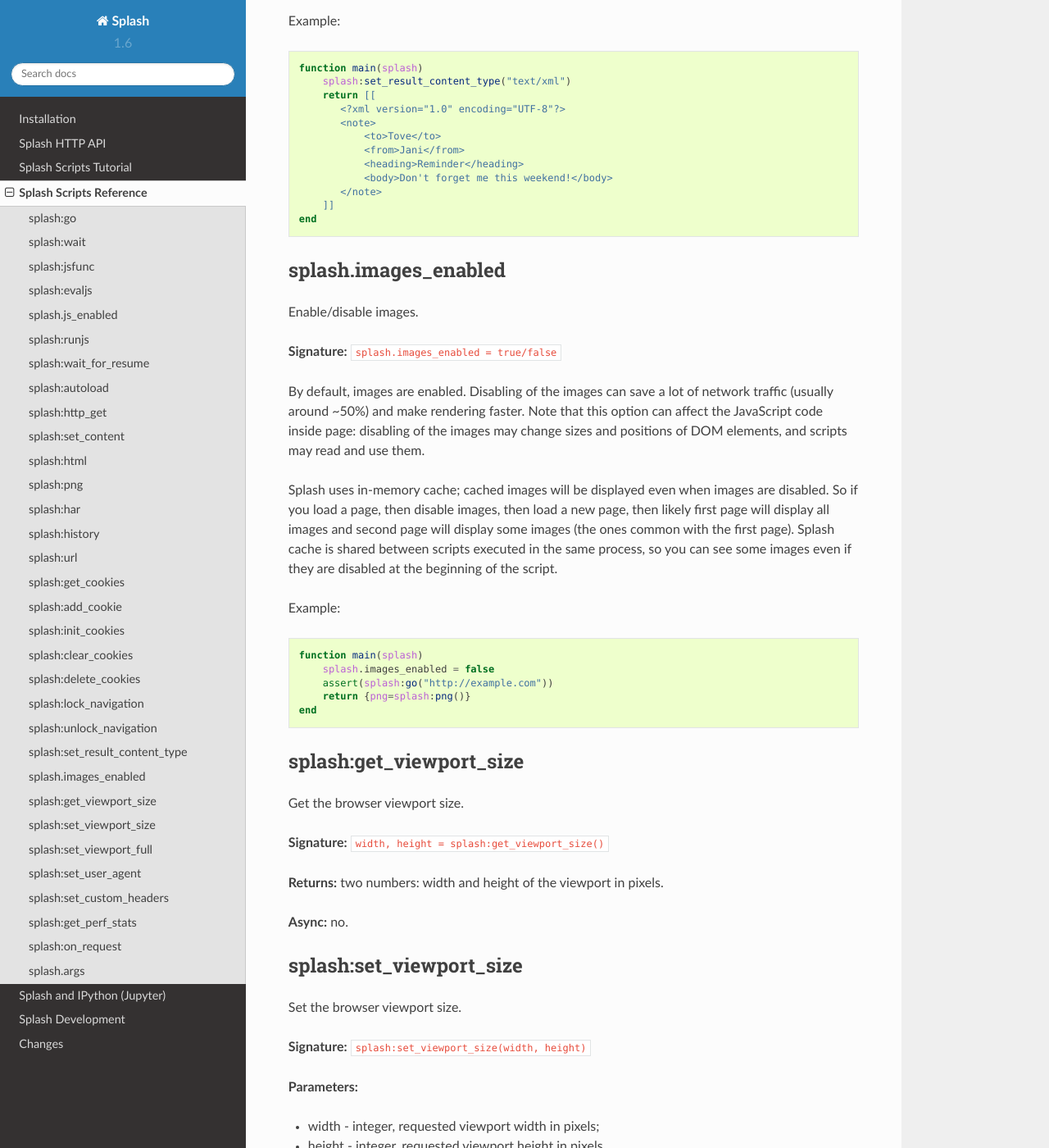
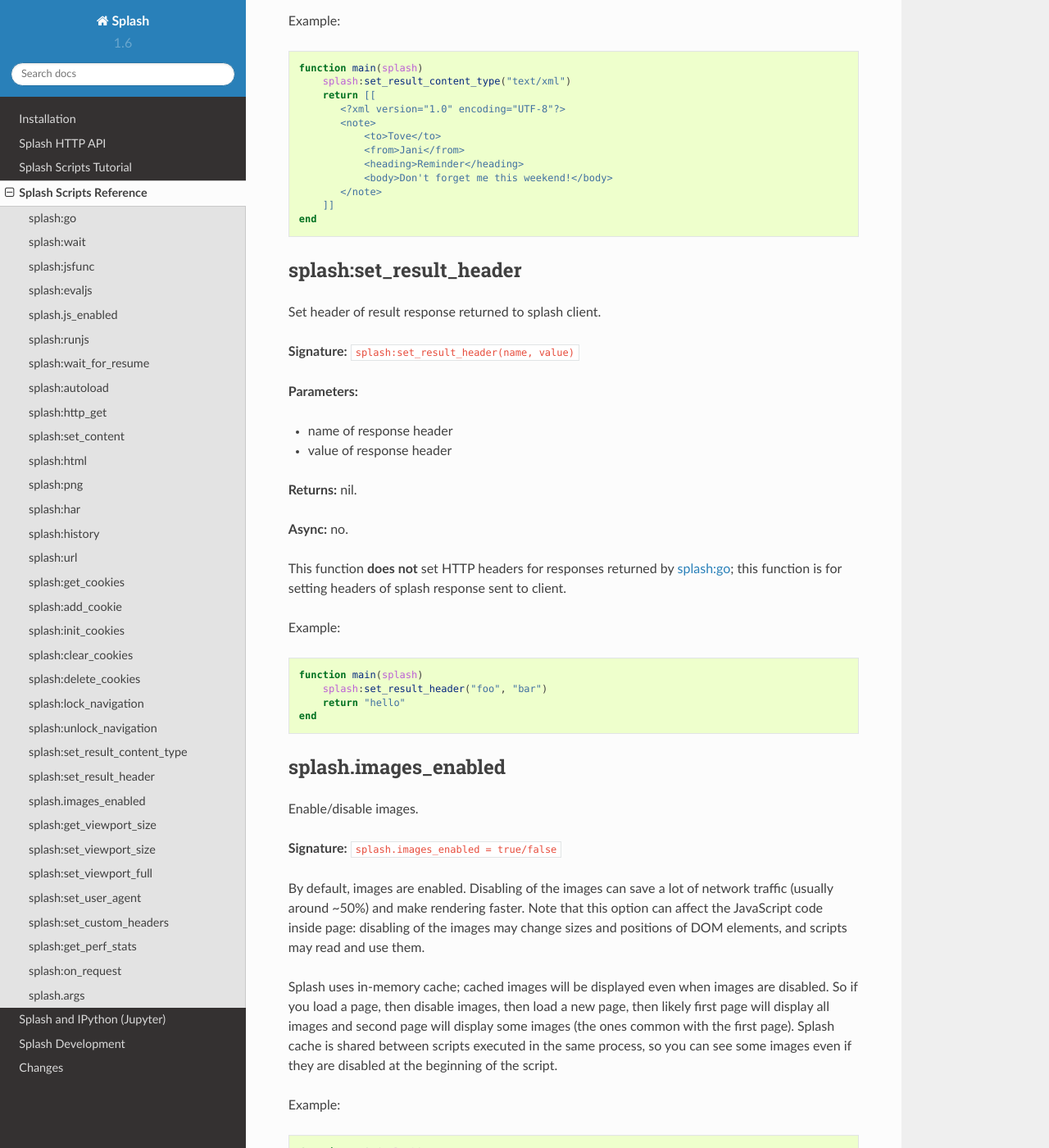
Before and after one commit to scrapinghub/splash, a Sphinx documentation site: the page built from docs/scripting-ref.rst, in a window 1280 px wide and 1400 px high, scrolled down 21816 px. Shown: the whole window at 82% size. Built offline with Sphinx 7.4.7 and the Read the Docs theme 2.0.0, drawn with Linux system fonts in a browser that asks for light colours.

Commit message:
[#188][lua_scripting] result header - docs

```diff
--- a/docs/scripting-ref.rst
+++ b/docs/scripting-ref.rst
@@ -1190,6 +1190,39 @@
          ]]
      end
 
+
+.. _splash-set-result-header:
+
+splash:set_result_header
+------------------------
+
+Set header of result response returned to splash client.
+
+**Signature:** ``splash:set_result_header(name, value)``
+
+**Parameters:**
+
+* name of response header
+* value of response header
+
+**Returns:** nil.
+
+**Async:** no.
+
+This function **does not** set HTTP headers for responses
+returned by :ref:`splash-go`; this function is for setting
+headers of splash response sent to client.
+
+Example:
+
+.. code-block:: lua
+
+     function main(splash)
+         splash:set_result_header("foo", "bar")
+         return "hello"
+     end
+
+
 .. _splash-images-enabled:
 
 splash.images_enabled
```
